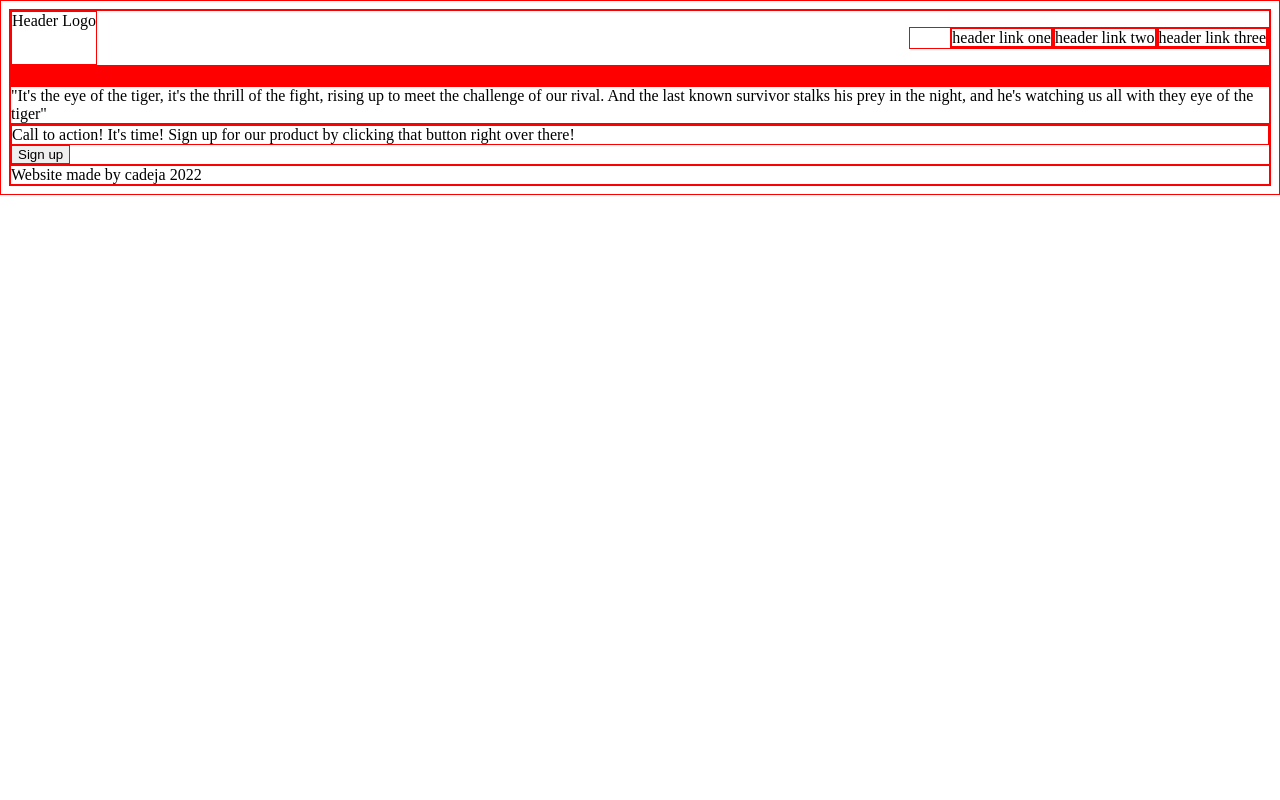
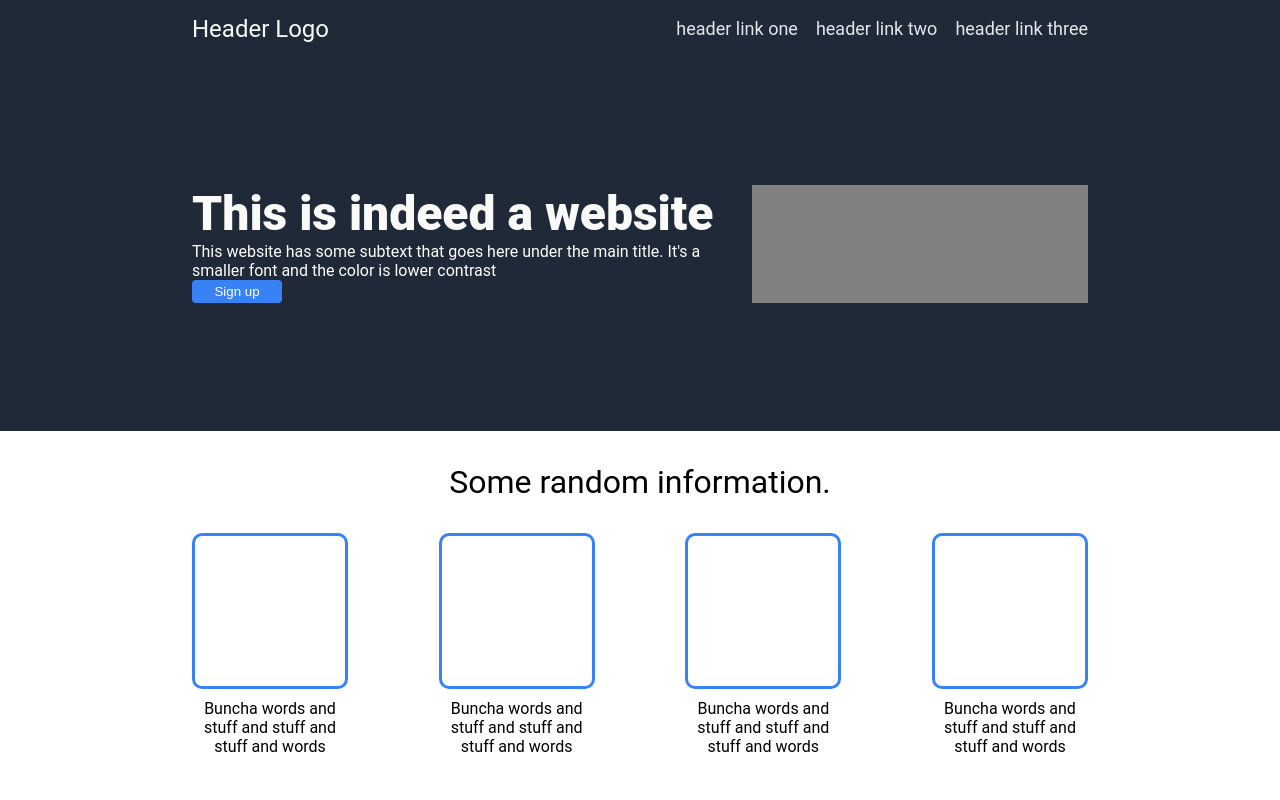
Before and after one commit to cadeja/landingpage, a plain HTML site: page index.html in a window 1280 px wide. Shown: the top 800 px of the page. Drawn offline with Linux system fonts and the light colour scheme.

Commit message:
integrated flexbox for top sections and set up colors.

```diff
--- a/index.html
+++ b/index.html
@@ -5,7 +5,11 @@
         <link rel="stylesheet" href="style.css">
 		<title>Landing Page</title>
 	</head>
+
+
 	<body>
+
+        <div class="top-section">
 
             <div class="header">
                 <div class="header-logo">Header Logo</div>
@@ -15,19 +19,38 @@
                     <li><a>header link three</a></li>
                 </ul>
             </div>
-
             <div class="introduction">
-            <div class="intro-text"></div>
+                <div class="intro-text">
+                    <div class="intro-text-main">This is indeed a website</div>
+                    <div class="intro-subtext">This website has some subtext that goes here under the main title. It's a smaller font and the color is lower contrast</div>
+                    <button>Sign up</button>
+                </div>
                 <div class="intro-image"></div>
             </div>
 
+        </div>
+
         <div class="information">
-            <div class="info-header"></div>
-            <div class="items">
-                <div class="item"></div>
-                <div class="item"></div>
-                <div class="item"></div>
-                <div class="item"></div>
+            <div class="info-text">Some random information.</div>
+            <div class="info-content">
+
+                <div class="info-block">
+                    <div class="info-image"></div>
+                    <div class="info-subtext">Buncha words and stuff and stuff and stuff and words</div>
+                </div>
+                <div class="info-block">
+                    <div class="info-image"></div>
+                    <div class="info-subtext">Buncha words and stuff and stuff and stuff and words</div>
+                </div>
+                <div class="info-block">
+                    <div class="info-image"></div>
+                    <div class="info-subtext">Buncha words and stuff and stuff and stuff and words</div>
+                </div>
+                <div class="info-block">
+                    <div class="info-image"></div>
+                    <div class="info-subtext">Buncha words and stuff and stuff and stuff and words</div>
+                </div>
+
             </div>
         </div>
 
@@ -35,19 +58,19 @@
             "It's the eye of the tiger, it's the thrill of the fight,
             rising up to meet the challenge of our rival.
             And the last known survivor stalks his prey in the night,
-            and he's watching us all with they eye of the tiger"
+            and he's watching us all with the eye of the tiger"
         </div>
 
         <div class="sign-up">
-            <div>
-                Call to action! It's time!
-                Sign up for our product by clicking that button right over there!
+            <div class="sign-up-text">
+                <div class="sign-up-main-text">I need to poop!</div>
+                <div class="sign-up-subtext">Please help me poop by clicking the button! Thank you!!!</div>
             </div>
             <button>Sign up</button>
         </div>
 
         <div class="footer">
-            Website made by cadeja 2022
+            website made by cadeja 2022
         </div>
 
 
--- a/style.css
+++ b/style.css
@@ -1,21 +1,155 @@
-* {
+/* * {
     border: 1px solid red;
-}
+} */
 
 body {
     display: flex;
     flex-direction: column;
+    font-family: 'Roboto', sans-serif;
+    padding: 0;
+    margin: 0;
 }
 
 ul {
     list-style-type: none;
 }
 
+button {
+    color: white;
+    background-color: #3882F6;
+    border: 0px;
+    padding: 4px;
+    width: 90px;
+    border-radius: 4px;
+}
+
+/* TOP SECTION */
+
+.top-section {
+    display: flex;
+    flex-direction: column;
+    background-color: #1F2937;
+    color: white;
+}
+
 .header {
     display: flex;
     justify-content: space-between;
+    align-items: center;
+    margin: 0% 15% 0% 15%;
+}
+
+.header-logo {
+    font-size: 24px;
+    color: #F9FAF8
 }
 
 .links {
     display: flex;
+    gap: 18px;
+    color: #E5E7EB;
+    font-size: 18px;
 }
+
+.introduction{
+    display: flex;
+    margin: 10% 15% 10% 15%;
+    gap: 12px;
+}
+
+.intro-text {
+    flex: 1 1 auto;
+    display: flex;
+    flex-direction: column;
+}
+
+.intro-text-main {
+    color: #F9FAF8;
+    font-size: 48px;
+    font-weight: 900;
+}
+
+.intro-image {
+    flex: 1 1 auto;
+    width: 500px;
+    background-color: grey;
+}
+
+
+/* INFORMATION */
+
+.information{
+    display: flex;
+    flex-direction: column;
+    gap: 32px;
+    margin-top: 32px;
+}
+
+.info-text{
+    font-size: 32px;
+    align-self: center;
+}
+
+.info-content{
+    display: flex;
+    justify-content: space-between;
+    margin: 0 15% 5%;
+    gap: 12px;
+    flex-wrap: wrap;
+}
+
+.info-block{
+    display: flex;
+    flex-direction: column;
+    align-items: center;
+    gap: 10px;
+}
+
+.info-image{
+    border: 3px solid #3882F6;
+    border-radius: 10px;
+    width: 150px;
+    height: 150px;
+
+}
+
+.info-subtext{
+ width: 150px;
+ text-align: center;
+}
+
+
+
+.quote {
+    background-color: #E5E7EB;
+    color: #1F2937;
+    font-size: 36px;
+    /* padding-left: 20%;
+    padding-right: 20%; */
+    padding: 10% 20% 10% 20%;
+    font-style: italic;
+}
+
+
+.sign-up{
+    display: flex;
+}
+
+.sign-up-text{
+
+}
+
+.sign-up-main-text{
+
+}
+
+.sign-up-subtext {
+
+}
+
+
+
+.footer {
+    background-color: #1F2937;
+    color: #E5E7EB;
+}
```
Lines whose indentation alone changed are shown as unchanged.
